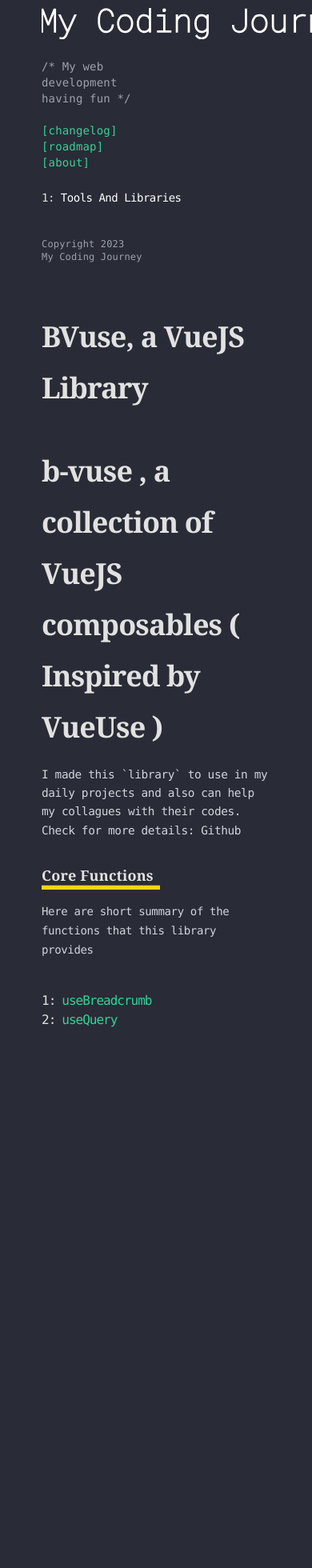
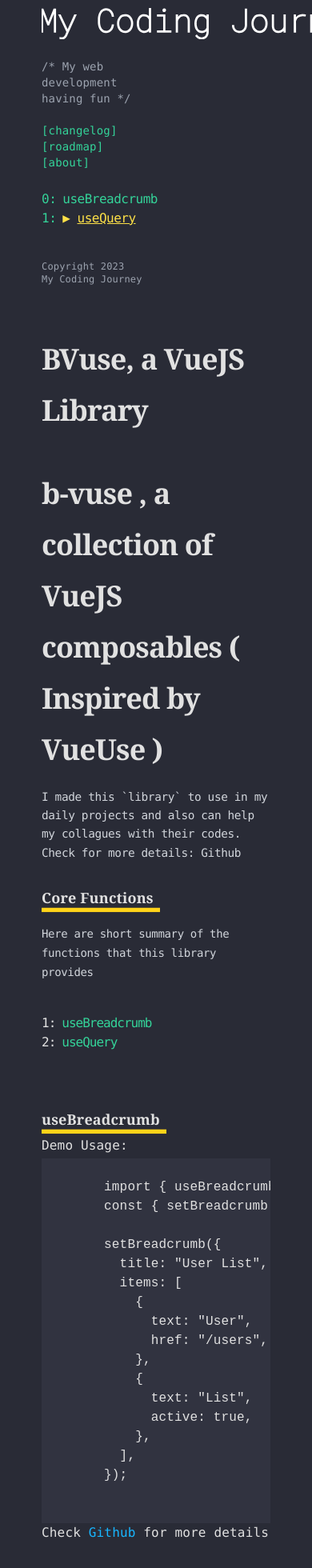
Before and after one commit to bachdx2812/my-coding-journey, a Vue app: page /tools/b-vuse#useQuery in a window 390 px wide. Shown: the part 38-1998 px from the top of the page at 80% size. Before the commit the page ends 1465 px from the top, so only its background shows below. Built offline with nearby package versions, Linux system fonts and the light colour scheme; a web font is replaced by a local one.

Commit message:
refinish BVuseView

```diff
--- a/src/App.vue
+++ b/src/App.vue
@@ -26,4 +26,18 @@
 
 const globalStore = useGlobalStore()
 const { loading } = storeToRefs(globalStore)
+
+import { watch } from 'vue'
+import { useRoute } from 'vue-router'
+
+const route = useRoute()
+
+watch(
+  () => route.fullPath,
+  async () => {
+    globalStore.resetSidebarMenus()
+  }
+)
+
+globalStore.resetSidebarMenus()
 </script>
--- a/src/components/layouts/Sidebar.vue
+++ b/src/components/layouts/Sidebar.vue
@@ -13,14 +13,21 @@
         <p><a href="/about">[about]</a></p>
       </div>
       <div class="mt-6">
-        <table class="text-sm tracking-[-0.5px]">
+        <table class="text-emerald-400 tracking-[-0.5px]">
           <tbody>
-            <tr>
-              <td><span class="text-[#e1e1e1] mr-2 font-mono"> 1: </span></td>
+            <tr v-for="(item, index) in sidebarMenus">
               <td>
-                <router-link class="text-white hover:underline" to="/tools_and_libraries"
-                  >Tools And Libraries</router-link
+                <span class="mr-2 font-mono"> {{ index }}: </span>
+              </td>
+              <td>
+                <span class="text-yellow-300" v-if="item.active"> ▶︎ </span>
+                <router-link
+                  class="hover:underline"
+                  :class="{ 'underline !text-yellow-300': item.active }"
+                  :to="item.path"
                 >
+                  {{ item.title }}
+                </router-link>
               </td>
             </tr>
           </tbody>
@@ -35,5 +42,12 @@
 </template>
 
 <script setup>
+import { storeToRefs } from 'pinia'
+
 import Logo from '@/components/layouts/Logo.vue'
+
+import { useGlobalStore } from '@/stores/global'
+const globalStore = useGlobalStore()
+
+const { sidebarMenus } = storeToRefs(globalStore)
 </script>
--- /dev/null
+++ b/src/components/libraries/b-vuse/Item.vue
@@ -0,0 +1,37 @@
+<template>
+  <div class="pt-3 text-lg title white leading-[1.1em] mb-0" :id="item.title">
+    <span class="pb-16 borderbottom leading-[24px]">
+      <router-link :to="item.path">
+        <span class="text-[#e1e1e1] mr-2 font-serif font-bold"> {{ item.title }} </span>
+      </router-link>
+    </span>
+  </div>
+
+  <div class="mt-2 mb-6 tweak-1 text-base max-w-xl lg:max-w-full text-[#e1e1e1]">
+    <p class="mb-1">Demo Usage:</p>
+
+    <pre>
+      <code>
+        {{ item.demoCode }}
+      </code>
+    </pre>
+
+    <p>Check <a :href="item.github" target="_blank">Github</a> for more details</p>
+  </div>
+</template>
+
+<script setup>
+const { item } = defineProps({
+  item: Object
+})
+</script>
+
+<style scoped>
+pre {
+  background-color: rgba(200, 200, 255, 0.0509803922);
+}
+
+a {
+  color: var(--c-blue);
+}
+</style>
--- a/src/components/libraries/BVuse.vue
+++ b/src/components/libraries/b-vuse/Summary.vue
@@ -5,7 +5,8 @@
         <div class="leading-[64px]">
           <span class="text-4xl font-bold">
             <span class="mr-2 text-[#e1e1e1] tracking-tight font-serif">
-              b-vuse ( Inspired by <a href="https://vueuse.org/">VueUse</a> )
+              b-vuse , a collection of VueJS composables ( Inspired by
+              <a href="https://vueuse.org/">VueUse</a> )
             </span>
           </span>
         </div>
@@ -38,9 +39,9 @@
                       <span class="text-[#e1e1e1] mr-2">{{ index + 1 }}: </span>
                     </td>
                     <td>
-                      <a class="hover:underline" :href="item.url" target="_blank">{{
-                        item.name
-                      }}</a>
+                      <a :href="item.path" class="hover:underline">
+                        {{ item.title }}
+                      </a>
                     </td>
                   </tr>
                 </tbody>
@@ -54,14 +55,5 @@
 </template>
 
 <script setup>
-const functions = [
-  {
-    name: 'useBreadcrumb',
-    url: 'https://github.com/bachdx2812/b-vuse?tab=readme-ov-file#usebreadcrumb'
-  },
-  {
-    name: 'useQuery',
-    url: 'https://github.com/bachdx2812/b-vuse?tab=readme-ov-file#usequery'
-  }
-]
+const functions = defineModel()
 </script>
--- a/src/router/index.js
+++ b/src/router/index.js
@@ -8,6 +8,17 @@
 import toolsRouters from './tools'
 
 const router = createRouter({
+  scrollBehavior(to, _from, _savedPosition) {
+    // always scroll to top
+    if (to.hash) {
+      return {
+        el: to.hash,
+        behavior: 'smooth'
+      }
+    }
+
+    return { top: 0, behavior: 'smooth' }
+  },
   history: createWebHistory(import.meta.env.BASE_URL),
   routes: [
     {
--- a/src/stores/global.js
+++ b/src/stores/global.js
@@ -1,5 +1,13 @@
 import { ref } from 'vue'
 import { defineStore } from 'pinia'
+
+const defaultSidebarMenus = [
+  {
+    title: 'Tools & Libraries',
+    path: '/tools_and_libraries'
+  }
+]
+// TODO: move to model
 
 export const useGlobalStore = defineStore('global', () => {
   const loading = ref(false)
@@ -8,5 +16,22 @@
     loading.value = !loading.value
   }
 
-  return { loading, toggleLoading }
+  const sidebarMenus = ref([])
+
+  function resetSidebarMenus() {
+    sidebarMenus.value = defaultSidebarMenus
+  }
+
+  function setSidebarMenus(menus) {
+    sidebarMenus.value = menus
+  }
+
+  return {
+    loading,
+    toggleLoading,
+
+    sidebarMenus,
+    resetSidebarMenus,
+    setSidebarMenus
+  }
 })
--- a/src/views/ToolsAndLibrariesView.vue
+++ b/src/views/ToolsAndLibrariesView.vue
@@ -1,7 +1,7 @@
 <template>
-  <PageHeader title="My Self Made Tools And Libraries" />
+  <PageHeader title="Tools And Libraries" />
 
-  <v-row align="center" justify="center">
+  <v-row>
     <v-col v-for="item in toolsAndLibraries" :key="item.text" cols="auto">
       <v-card
         class="mx-auto"
--- a/src/views/libraries/BVuseView.vue
+++ b/src/views/libraries/BVuseView.vue
@@ -1,72 +1,72 @@
 <template>
   <PageHeader title="BVuse, a VueJS Library"></PageHeader>
 
-  <div>
-    <header class="mt-10">
-      <div class="text-sm title white leading-[1.1em] mb-0">
-        <div class="leading-[64px]">
-          <span class="text-4xl font-bold">
-            <span class="mr-2 text-[#e1e1e1] tracking-tight font-serif">
-              b-vuse , a collection of VueJS composables ( Inspired by
-              <a href="https://vueuse.org/">VueUse</a> )
-            </span>
-          </span>
-        </div>
-      </div>
-      <div class="mt-2 text-[0.9rem] text-gray-300 leading-relaxed tracking-tight">
-        I made this `library` to use in my daily projects and also can help my collagues with their
-        codes. Check for more details: <a href="https://github.com/bachdx2812/b-vuse">Github</a>
-      </div>
-    </header>
-    <div class="py-5 grid md:grid-cols-1 gap-10">
-      <div class="mb-10">
-        <header>
-          <div class="pt-3 text-lg title white leading-[1.1em] mb-0">
-            <span class="pb-16 borderbottom leading-[24px]">
-              <span class="text-[#e1e1e1] mr-2 font-serif font-bold"> Core Functions </span>
-            </span>
-          </div>
-        </header>
-        <article class="mb-0">
-          <div class="pt-5 pb-0 white col">
-            <span class="text-gray-300 text-sm tracking-tight">
-              Here are short summary of the functions that this library provides
-            </span>
-            <div class="mt-5">
-              <h4 class="mt-10"></h4>
-              <table class="text-emerald-400 font-mono tracking-[-1px]">
-                <tbody>
-                  <tr v-for="(item, index) in functions">
-                    <td>
-                      <span class="text-[#e1e1e1] mr-2">{{ index + 1 }}: </span>
-                    </td>
-                    <td>
-                      <a class="hover:underline" :href="item.url" target="_blank">{{
-                        item.name
-                      }}</a>
-                    </td>
-                  </tr>
-                </tbody>
-              </table>
-            </div>
-          </div>
-        </article>
-      </div>
-    </div>
-  </div>
+  <BVuseSummary v-model="functions"></BVuseSummary>
+
+  <BVuseItem v-for="item in functions" :item="item"></BVuseItem>
 </template>
 
 <script setup>
+import { ref } from 'vue'
+
 import PageHeader from '@/components/layouts/PageHeader.vue'
+import BVuseSummary from '@/components/libraries/b-vuse/Summary.vue'
+import BVuseItem from '@/components/libraries/b-vuse/Item.vue'
 
-const functions = [
+const functions = ref([
   {
-    name: 'useBreadcrumb',
-    url: 'https://github.com/bachdx2812/b-vuse?tab=readme-ov-file#usebreadcrumb'
+    title: 'useBreadcrumb',
+    github: 'https://github.com/bachdx2812/b-vuse?tab=readme-ov-file#usebreadcrumb',
+    path: '/tools/b-vuse#useBreadcrumb',
+    active: false,
+    demoCode: `import { useBreadcrumb } from "@bachdx/b-vuse";
+        const { setBreadcrumb } = useBreadcrumb();
+
+        setBreadcrumb({
+          title: "User List",
+          items: [
+            {
+              text: "User",
+              href: "/users",
+            },
+            {
+              text: "List",
+              active: true,
+            },
+          ],
+        });`
   },
   {
-    name: 'useQuery',
-    url: 'https://github.com/bachdx2812/b-vuse?tab=readme-ov-file#usequery'
+    title: 'useQuery',
+    github: 'https://github.com/bachdx2812/b-vuse?tab=readme-ov-file#usequery',
+    path: '/tools/b-vuse#useQuery',
+    active: false,
+    demoCode: `const { queryInput, resetQuery, updateQuery } = useQuery({ perPage: 15 });`
   }
-]
+])
+
+import { useGlobalStore } from '@/stores/global'
+const globalStore = useGlobalStore()
+
+import { watch } from 'vue'
+import { useRoute } from 'vue-router'
+
+const route = useRoute()
+
+watch(
+  () => route.fullPath,
+  async () => {
+    globalStore.setSidebarMenus(functions.value)
+
+    if (route.hash) {
+      const activeMenu = functions.value.find((e) => `#${e.title}` == route.hash)
+
+      if (activeMenu) {
+        functions.value.forEach((item) => (item.active = false))
+        activeMenu.active = true
+      }
+    }
+  },
+  { immediate: true }
+)
 </script>
```
